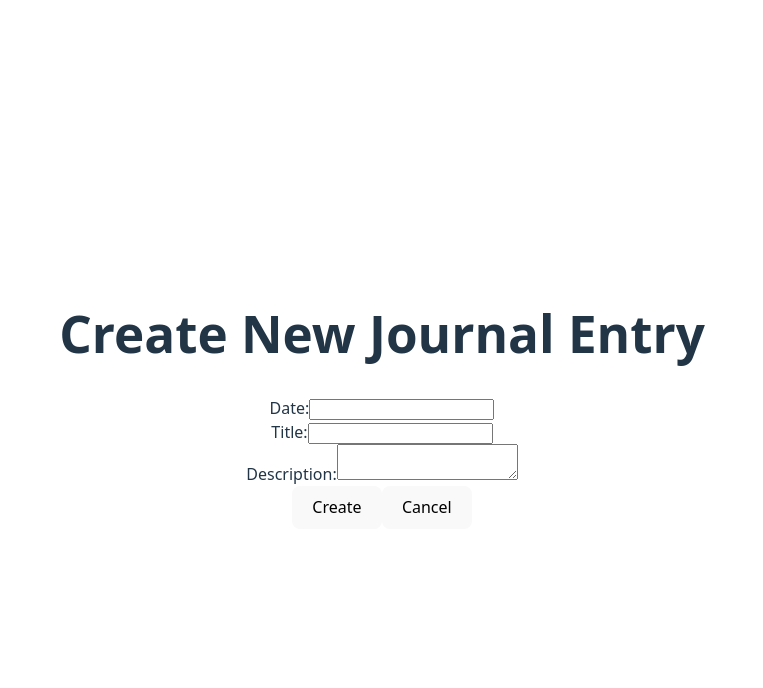
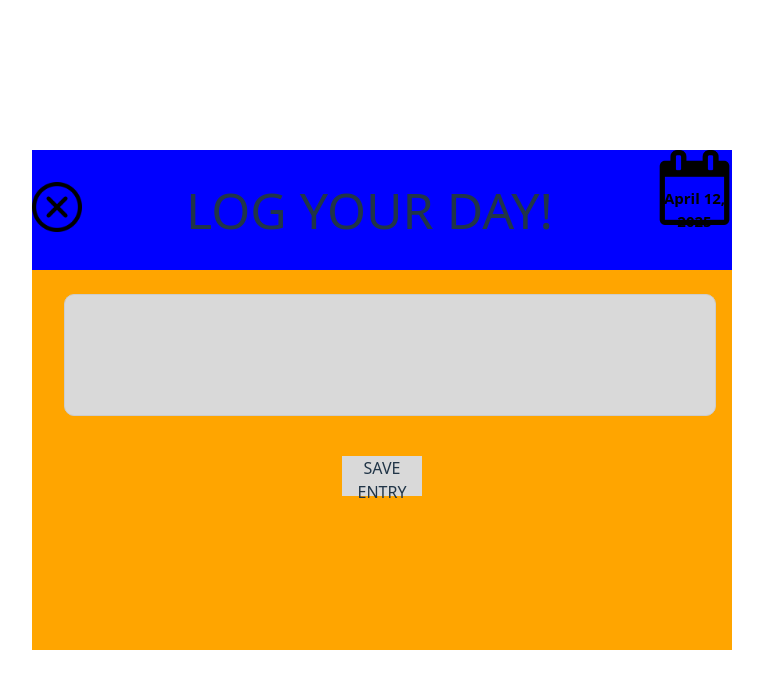
Before and after one commit to brthhule/bitcamp2025, a React (Vite) app in the folder front-end/: page /journal in a window 1280 px wide. Shown: the top 688 px of the page, without its empty margins (258-1021 px from the left). Built offline with nearby package versions, Linux system fonts and the light colour scheme.

Commit message:
Worked on JournalEntry

```diff
--- a/front-end/src/components/Day.jsx
+++ b/front-end/src/components/Day.jsx
@@ -2,52 +2,70 @@ import localData from "./LocalData";
 import { useNavigate } from "react-router-dom";
 import axios from 'axios';
 const serverAddress = "http://localhost:5173";
+import { formatDate } from "../util/utils";
 
-function Day({dayInTheWeek, weekDayNumbers, daysWithinMonth}) {
-    console.log("Debug line:");
-    console.log({ weekDayNumbers, daysWithinMonth, dayInTheWeek });
-
+export default function Day({dayInTheWeek, weekDayNumbers, daysWithinMonth}) {
+     /**
+         * Example: 10/4/24
+         * date: 4
+         * month: 10
+         * year: 24,
+         * day: Fri
+         */
+    const date = weekDayNumbers[dayInTheWeek];
+    // Is this day
+    const isWithinMonth = daysWithinMonth[dayInTheWeek];
     const navigate = useNavigate();
     const currentDate= localData.currentDate;
+    const prevDate= localData.prevDate;
 
+    const dayEventsNumber = localData.getEventsNumber(
+        currentDate.getFullYear(),
+        currentDate.getMonth(),
+        weekDayNumbers[dayInTheWeek],
+        daysWithinMonth[dayInTheWeek])
+
+    /**When the day button/box is clicked, reset date to previous one, navigate to Day screen */
+        /**Modifier is needed when determining what a month is if a day is selected outside of the primary month
+         * For example, if the Month being shown is April but the user picks May 1st, how does the computer know if the selected month is in April?
+         * The isWithinMonth tells us if a particular day is in April or if it's in (March or May).
+         * If a day is not within the primary month and it is less than 15, it's the month before the primary month
+         * If a day is not within the primary month and it is more than 15, it's the month after the primary month
+         */
     async function goToDayScren() {
-        const day = weekDayNumbers[dayInTheWeek];
-        const year = currentDate.getFullYear();
-        const month = (currentDate.getMonth() + 1).toString().padStart(2, '0');
-        const formattedDate = `${year}-${month}-${day.toString().padStart(2, '0')}`;
+        prevDate.setMonth(currentDate.getMonth(), currentDate.getDate());
 
-        console.log("Clicked date:", formattedDate);
+        let modifier = 0;
+        if (!isWithinMonth) {
+            modifier = (date < 15) ? 1 : -1;
+        }
+        currentDate.setMonth(currentDate.getMonth() + modifier, date)
+        console.log("Selected date: " + currentDate)
+        localData.dayEventsNumber = dayEventsNumber;
 
         try {
-            const response = await axios.get(`${serverAddress}/api/journal/${formattedDate}`);
+            const formattedDate = formatDate(currentDate);
+            const response = await axios.get(`${serverAddress}/api/journal/exists/`,{formattedDate});
             const data = response.data;
 
             if (data.exists) {
-                navigate(`/output/${formattedDate}`, { state: { entry: data.entry } });
+                navigate('/output/');
             } else {
-                navigate('/journal', { state: { selectedDate: formattedDate } });
+                navigate('/journal');
             }
         } catch (error) {
             console.error("Error checking journal entry:", error);
-            navigate('/journal', { state: { selectedDate: formattedDate, error: "Could not check for existing entry." } });
+            /*navigate('/journal', { state: { selectedDate: formattedDate, error: "Could not check for existing entry." } });*/
         }
+
     }
-
     return (
-        <div className="dayContainer" onClick={goToDayScren}>
+        <div className="dayContainer" onClick={() => goToDayScren()}>
             <div className="dayTop">
                 <div className="topText">{weekDayNumbers[dayInTheWeek]}</div>
             </div>
-            <div className="bottomContainer">
-                <div className="bottomText">{localData.getEventsNumber(
-                    currentDate.getFullYear(),
-                    currentDate.getMonth(),
-                    weekDayNumbers[dayInTheWeek],
-                    daysWithinMonth[dayInTheWeek]
-                )}</div>
-            </div>
         </div>
-    );
+    )
+
+
 }
-
-export default Day;
--- a/front-end/src/screens/JournalEntryScreen.jsx
+++ b/front-end/src/screens/JournalEntryScreen.jsx
@@ -1,28 +1,41 @@
-import React, { useState } from 'react';
-import { useNavigate, useLocation } from 'react-router-dom';
+import { useState } from "react"
+import { useNavigate } from 'react-router-dom';
+import "../styles/journalentry.css"
+import { useEffect } from "react";
+import localData from "../components/LocalData";
+import { convertMonthIndex } from "../util/utils";
 import axios from 'axios';
 
 const serverAddress = "http://localhost:5173"; // Make sure this matches your backend
 
-function JournalEntryScreen() {
+
+
+export default function JournalEntryScreen() {
     const navigate = useNavigate();
-    const location = useLocation();
-    const selectedDateFromCalendar = location.state?.selectedDate;
     const [title, setTitle] = useState('');
     const [description, setDescription] = useState('');
-    const [date, setDate] = useState(selectedDateFromCalendar || ''); // Initialize with selected date
+    const [monthIndex, setMonthIndex] = useState(0);
+    const [date, setDate] = useState(0)
+    const [year, setYear] = useState(0);
+
+
+
+    const handleChange = (e) => {
+        setDescription(e.target.value);
+      };
 
     const handleSubmit = async (event) => {
         event.preventDefault();
-
-        if (!date || !title || !description) {
+        // Date is automatic
+        if (!title || !description) {
             alert('Please fill in all fields.');
             return;
         }
 
         try {
-            const response = await axios.post(`${serverAddress}/api/journal`, { date, title, description });
-
+            const response = await axios.post(`${serverAddress}/api/journal/exists`, { date, title, description });
+            console.log("Response status:")
+            console.log(response.status)
             if (response.status === 201) {
                 // Successfully created, now navigate to the GeneratedOutput for this date
                 navigate(`/generated-output/${response.data.entry.date}`);
@@ -35,6 +48,13 @@ function JournalEntryScreen() {
             console.error('Error creating journal entry:', error);
         }
     };
+
+
+    useEffect(() => {
+        setMonthIndex(localData.currentDate.getMonth());
+        setYear(localData.currentDate.getFullYear());
+        setDate(localData.currentDate.getDate());
+      }, []);
 
     function Header() {
         return (
@@ -59,41 +79,21 @@ function JournalEntryScreen() {
     }
 
     return (
-        <div>
-            <h1>Create New Journal Entry</h1>
-            <form onSubmit={handleSubmit}>
-                <div>
-                    <label htmlFor="date">Date:</label>
-                    <input
-                        type="text"
-                        id="date"
-                        value={date}
-                        onChange={(e) => setDate(e.target.value)}
-                        readOnly // You might want to make this editable or use a date picker
-                    />
+        <div className="container">
+            <Header/>
+
+            <div className = "text-input">
+                <input type="text" value={description} onChange={handleChange} />
+            </div>
+
+            <div className = "create-container">
+                <div onClick={() => navigate("/output")} sx={{ cursor: "pointer"}}>
+                    <div className="create" onClick={() => handleSubmit()}>
+                        SAVE ENTRY
+                    </div>
                 </div>
-                <div>
-                    <label htmlFor="title">Title:</label>
-                    <input
-                        type="text"
-                        id="title"
-                        value={title}
-                        onChange={(e) => setTitle(e.target.value)}
-                    />
-                </div>
-                <div>
-                    <label htmlFor="description">Description:</label>
-                    <textarea
-                        id="description"
-                        value={description}
-                        onChange={(e) => setDescription(e.target.value)}
-                    />
-                </div>
-                <button type="submit">Create</button>
-                <button type="button" onClick={() => navigate('/')}>Cancel</button>
-            </form>
+            </div>
+
         </div>
-    );
+    )
 }
-
-export default JournalEntryScreen;
--- a/front-end/src/util/utils.jsx
+++ b/front-end/src/util/utils.jsx
@@ -3,3 +3,11 @@ export function convertMonthIndex(monthIndex) {
     const months = ["January", "February", "March", "April", "May", "June", "July", "August", "September", "October", "November", "December"];
     return months[monthIndex];
 }
+
+export function formatDate(dateObject) {
+    const date = dateObject.getDate();
+    const year = dateObject.getFullYear();
+    const month = (dateObject.getMonth() + 1).toString().padStart(2, '0');
+    const formattedDate = `${year}-${month}-${date.toString().padStart(2, '0')}`;
+    return formattedDate;
+}
```
Also changed, not shown: 2 other files (tests, documents, lock files or other folders).
